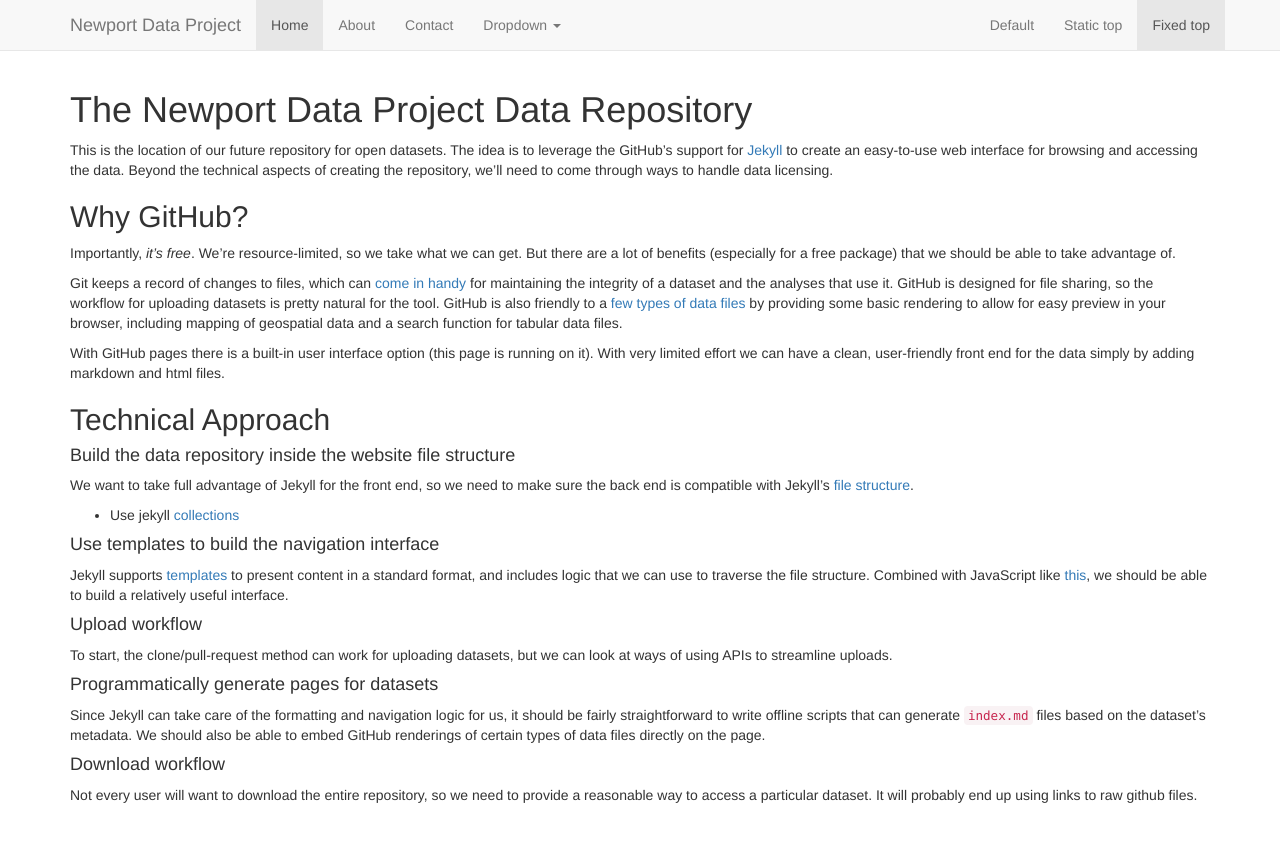
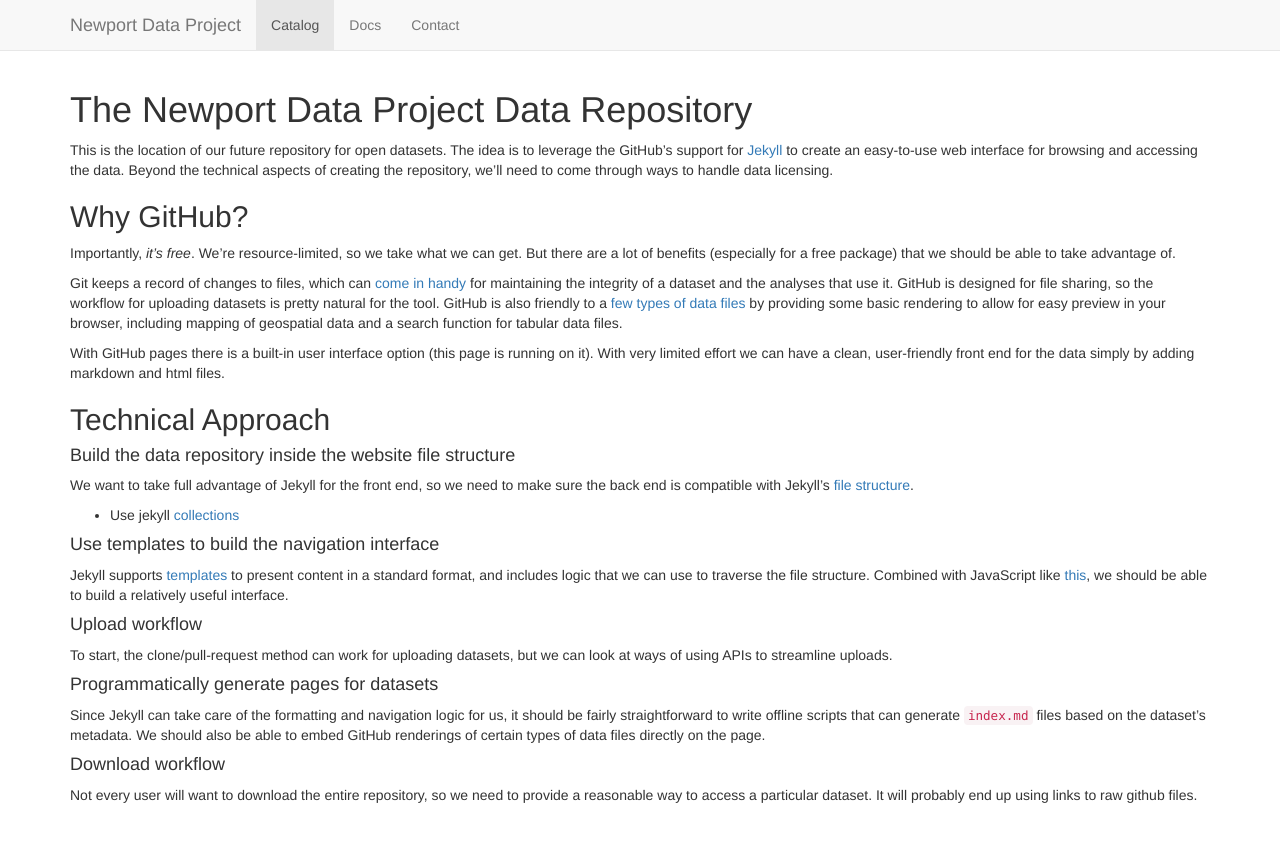
Before and after one commit to NewportDataProject/data, a Jekyll site: the page built from README.md, in a window 1280 px wide. Shown: the top 842 px of the page. Built offline with Jekyll 4.4.1, drawn with Linux system fonts in a browser that asks for light colours; nearby versions of some CDN libraries; our own code applies the rules of GitHub Pages for plain Markdown files.

Commit message:
clean up navbar

```diff
--- a/_includes/navbar-fixed-top.html
+++ b/_includes/navbar-fixed-top.html
@@ -12,27 +12,9 @@
         </div>
         <div id="navbar" class="navbar-collapse collapse">
           <ul class="nav navbar-nav">
-            <li class="active"><a href="#">Home</a></li>
-            <li><a href="#about">About</a></li>
-            <li><a href="#contact">Contact</a></li>
-            <li class="dropdown">
-              <a href="#" class="dropdown-toggle" data-toggle="dropdown" role="button" aria-haspopup="true" aria-expanded="false">Dropdown <span class="caret"></span></a>
-              <ul class="dropdown-menu">
-                <li><a href="#">Action</a></li>
-                <li><a href="#">Another action</a></li>
-                <li><a href="#">Something else here</a></li>
-                <li role="separator" class="divider"></li>
-                <li class="dropdown-header">Nav header</li>
-                <li><a href="#">Separated link</a></li>
-                <li><a href="#">One more separated link</a></li>
-              </ul>
-            </li>
-          </ul>
-          <ul class="nav navbar-nav navbar-right">
-            <li><a href="../navbar/">Default</a></li>
-            <li><a href="../navbar-static-top/">Static top</a></li>
-            <li class="active"><a href="./">Fixed top <span class="sr-only">(current)</span></a></li>
-          </ul>
+            <li class="active"><a href="{{ site.url }}">Catalog</a></li>
+            <li><a href="https://github.com/NewportDataProject/data/wiki">Docs</a></li>
+            <li><a href="mailto:hello@newportdataproject.org">Contact</a></li>
         </div><!--/.nav-collapse -->
       </div>
     </nav>
```
